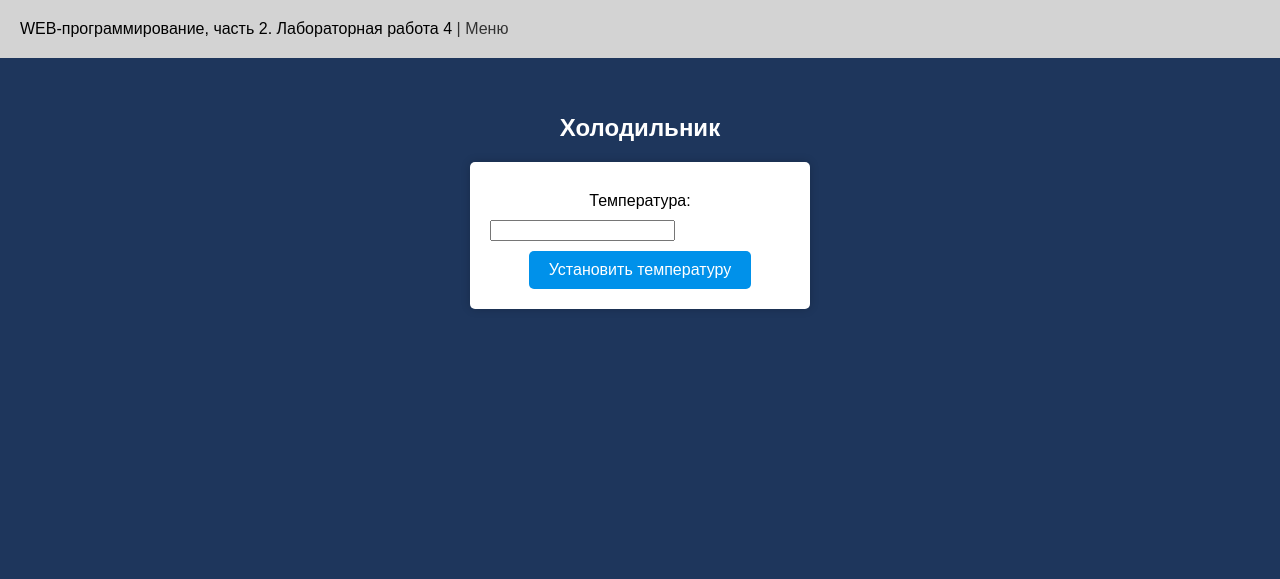
After one commit to sm4kotins/RGZ2, a Flask app: page /lab4/fridge/ in a window 1280 px wide. The commit adds this page. Shown: the top 579 px of the page. Run offline with Flask 3, Linux system fonts and the light colour scheme.

Commit message:
Холодильник

```diff
--- a/lab4.py
+++ b/lab4.py
@@ -27,3 +27,27 @@ def login ():
 
     error = 'Неверные логин и/или пароль'
     return render_template('login.html', error=error, username=username, password=password)
+
+
+@lab4.route('/lab4/fridge/', methods = ['GET', 'POST'])
+def fridge():
+    temperature = request.form.get('temperature')
+    message = ""
+
+    if request.method == 'POST':
+        if not temperature:
+            message = "Ошибка: не задана температура"
+        else:
+            temperature = int(temperature)
+            if temperature < -12:
+                message = "Не удалось установить температуру — слишком низкое значение"
+            elif temperature > -1:
+                message = "Не удалось установить температуру — слишком высокое значение"
+            elif -12 <= temperature <= -9:
+                message = f"Установлена температура: {temperature}°С" + "❄️❄️❄️"
+            elif -8 <= temperature <= -5:
+                message = f"Установлена температура: {temperature}°С" + "❄️❄️"
+            elif -4 <= temperature <= -1:
+                message = f"Установлена температура: {temperature}°С" + "❄️"
+
+    return render_template('fridge.html', message=message, temperature=temperature)
--- a/static/main.css
+++ b/static/main.css
@@ -135,3 +135,48 @@ strong {
     font-weight: bold;
     margin-top: 10px;
 }
+
+.fridge-button{
+    background-color: #0091ea;
+    color: #fff;
+    padding: 10px 20px;
+    border: none;
+    border-radius: 5px;
+    cursor: pointer;
+    font-size: 16px;
+
+}
+
+.fridge-button:hover {
+    background-color: #0072c4;
+}
+
+.fridge {
+    color: black;
+    margin: 20px auto;
+    max-width: 300px;
+    padding: 20px;
+    background-color: #fff;
+    border-radius: 5px;
+    box-shadow: 0 0 10px rgba(0, 0, 0, 0.2);
+    text-align: center;
+}
+
+.fridge-label-input {
+    display: block;
+
+    margin: 10px 0;
+}
+
+.fridge-text {
+    font-size: 24px;
+    text-align: center;
+    color: #fff;
+}
+
+.fridge-temperature {
+    font-size: 18px;
+    margin: 20px 0;
+    text-align: center;
+    color: #fff;
+}
--- /dev/null
+++ b/templates/fridge.html
@@ -0,0 +1,22 @@
+{% extends "base.html" %}
+
+{% block lab %}Лабораторная работа 4{% endblock %}
+
+{% block main %}
+    <style>
+        body {
+            background-color: #1e365c;
+        }
+
+    </style>
+
+    <h1 class="fridge-text">Холодильник</h1>
+    <form class="fridge" method="post">
+        <label class="fridge-label-input" for="temperature">Температура:</label>
+        <input class="fridge-label-input" type="number" id="temperature" name="temperature" value="{{ temperature }}">
+        <button class="fridge-button" type="submit">Установить температуру</button>
+    </form>
+    {% if message %}
+        <p class="fridge-temperature">{{ message }}</p>
+    {% endif %}
+{% endblock %}
--- a/templates/lab4.html
+++ b/templates/lab4.html
@@ -9,5 +9,8 @@
         <li>
             <a href="/lab4/login">Авторизация</a>
         </li>
+        <li>
+            <a href="/lab4/fridge">Холодильник</a>
+        </li>
     </ol>
 {% endblock %}
```
